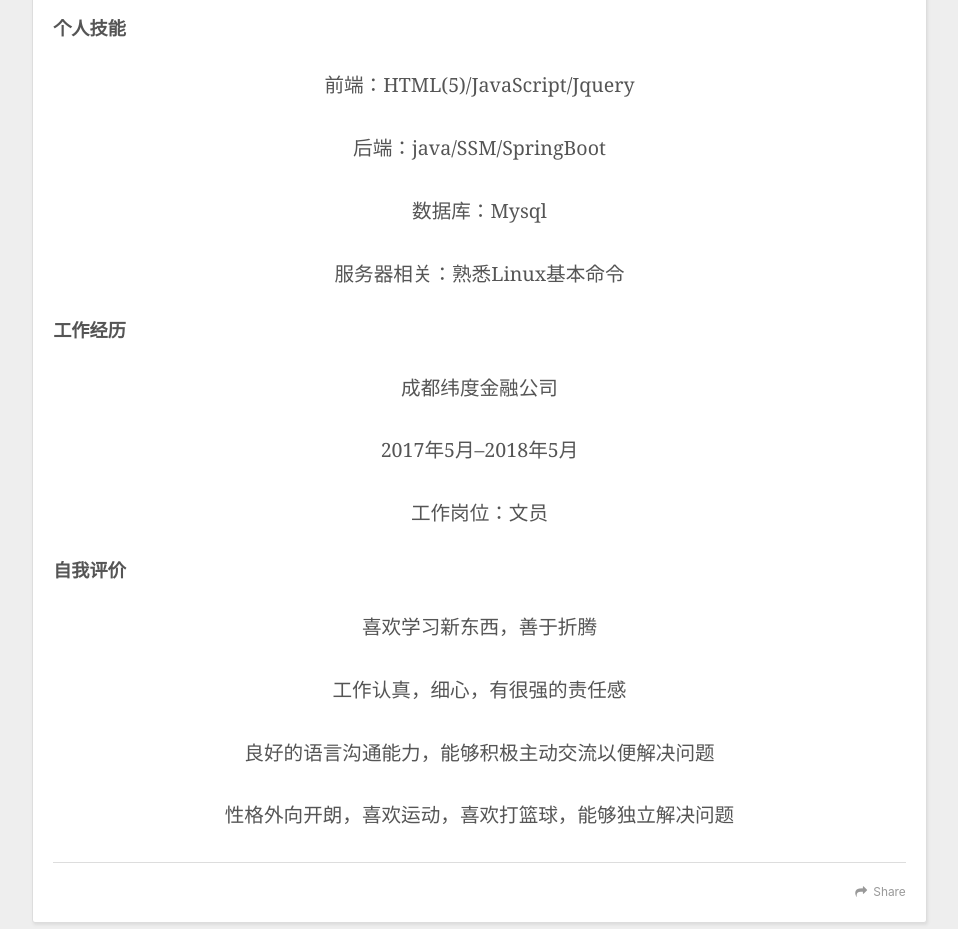
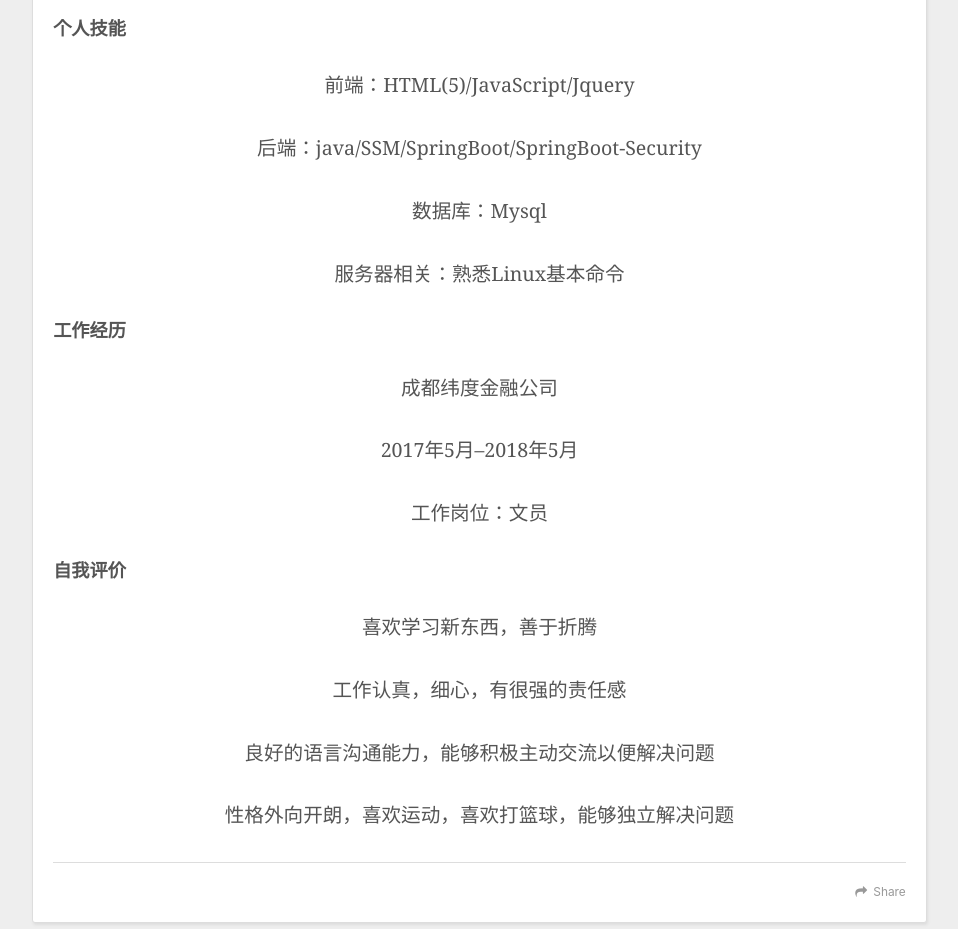
Before and after one commit to VanxKe/VanxKe.github.io, a plain HTML site: page index.html in a window 1280 px wide. Shown: the part 1100-2029 px from the top of the page, without its empty margins (8-966 px from the left). Drawn offline with nearby package versions, Linux system fonts and the light colour scheme.

Commit message:
Site updated: 2020-07-24 00:46:59

```diff
--- a/index.html
+++ b/index.html
@@ -101,7 +101,7 @@
 </blockquote>
 <h3 id="个人技能"><a href="#个人技能" class="headerlink" title="个人技能"></a>个人技能</h3><blockquote>
 <p>前端：HTML(5)/JavaScript/Jquery</p>
-<p>后端：java/SSM/SpringBoot</p>
+<p>后端：java/SSM/SpringBoot/SpringBoot-Security</p>
 <p>数据库：Mysql</p>
 <p>服务器相关：熟悉Linux基本命令</p>
 </blockquote>
```
Also changed, not shown: 2020/07/24/first/index.html (+4 -4 lines).
